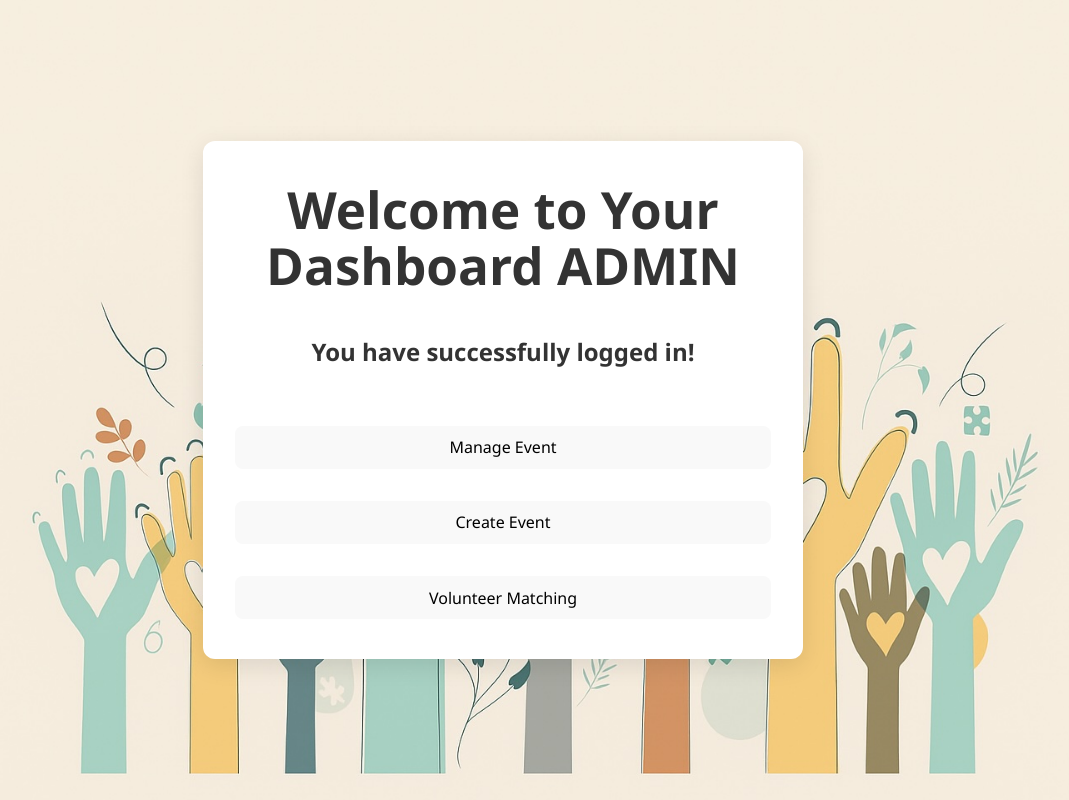
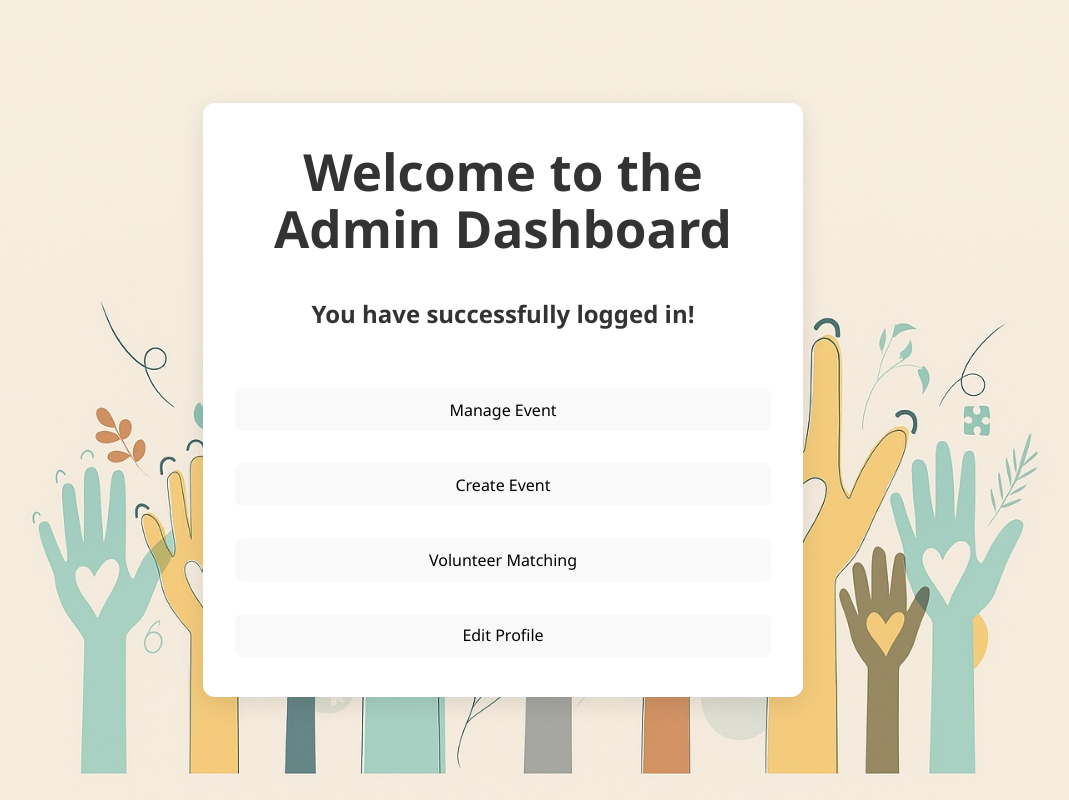
Before and after one commit to s-nagar53/COSC-4353, a React (Vite) app: page /admin-dashboard in a window 1280 px wide. Shown: the whole page, without its empty margins (137-1206 px from the left). Built offline with nearby package versions, Linux system fonts and the light colour scheme.

Commit message:
adding edit profile button

```diff
--- a/src/pages/AdminDashboard.jsx
+++ b/src/pages/AdminDashboard.jsx
@@ -23,11 +23,15 @@ function AdminDashboard() {
     navigate('/volunteer-matching');
   };
 
+  const handleEditProfile = (e) => {
+    navigate('/admin-profile');
+  };
+
   return (
     <div className="page-wrapper profile-scroll">
       <div className="profile-container">
         <form onSubmit={handleSubmit}>
-          <h1>Welcome to Your Dashboard ADMIN</h1>
+          <h1>Welcome to the Admin Dashboard </h1>
           <h2>You have successfully logged in!</h2>
           <button type="button" onClick={handleManageEvents} style={{ marginTop: '1rem' }}>
             Manage Event
@@ -38,6 +42,9 @@ function AdminDashboard() {
           <button type="button" onClick={handleVolunteerMatching} style={{ marginTop: '1rem' }}>
             Volunteer Matching
           </button>
+          <button type="button" onClick={handleEditProfile} style={{ marginTop: '1rem' }}>
+            Edit Profile
+          </button>
         </form>
       </div>
     </div>
```
